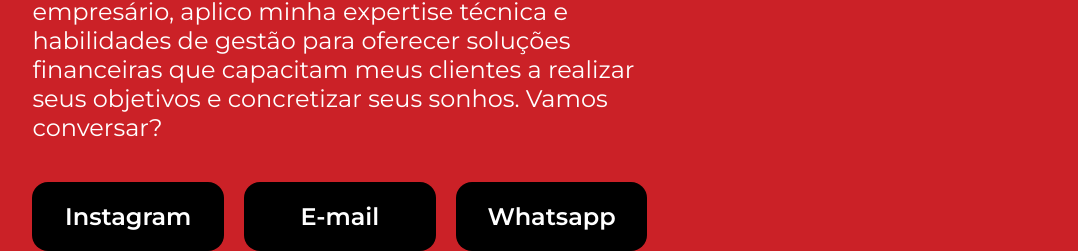
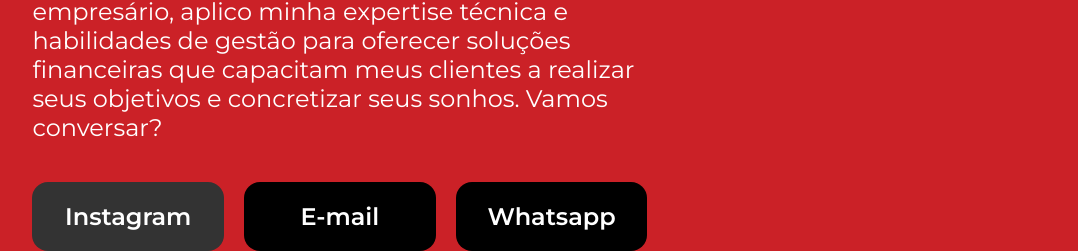
Before and after one commit to Pedbanubell/Site-Cons-rcios-Cl-udio, a plain HTML site: page index.html in a window 1280 px wide. In both pictures the pointer is over the link "Instagram". Shown: the part 651-902 px from the top of the page, without its empty margins (134-1212 px from the left). Drawn offline with nearby package versions, Linux system fonts and the light colour scheme.

Commit message:
alteração do fundo dos botões ao passar o mouse

```diff
--- a/style.css
+++ b/style.css
@@ -57,6 +57,11 @@ body{
     color: white;
     font-family:"Montserrat", sans-serif;
     font-weight: 600;
+    transition: background-color 0.3s;
+}
+
+.apresentacao__link__link:hover {
+    background-color: #333; /* Muda a cor do fundo ao passar o mouse */
 }
 
 .apresentacao__imagem {
```
